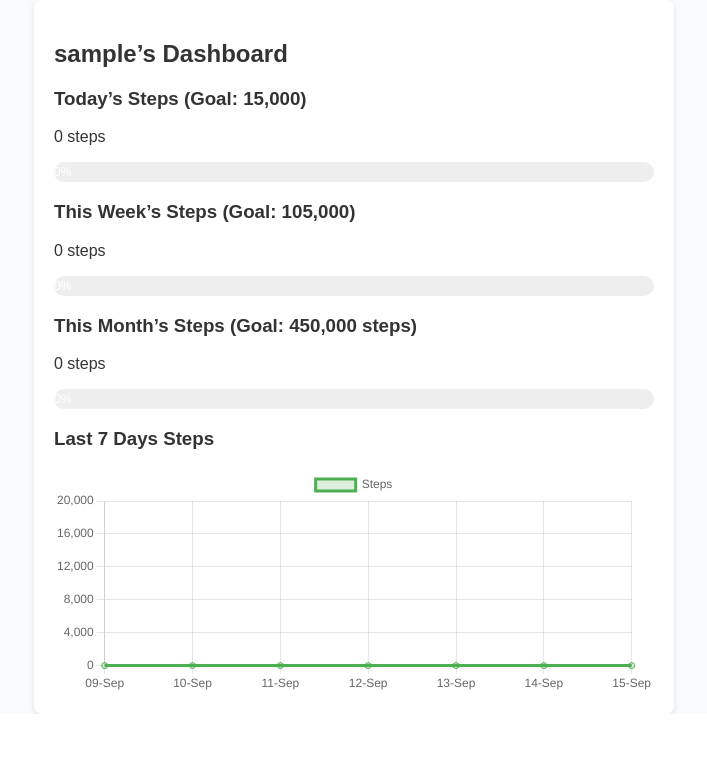
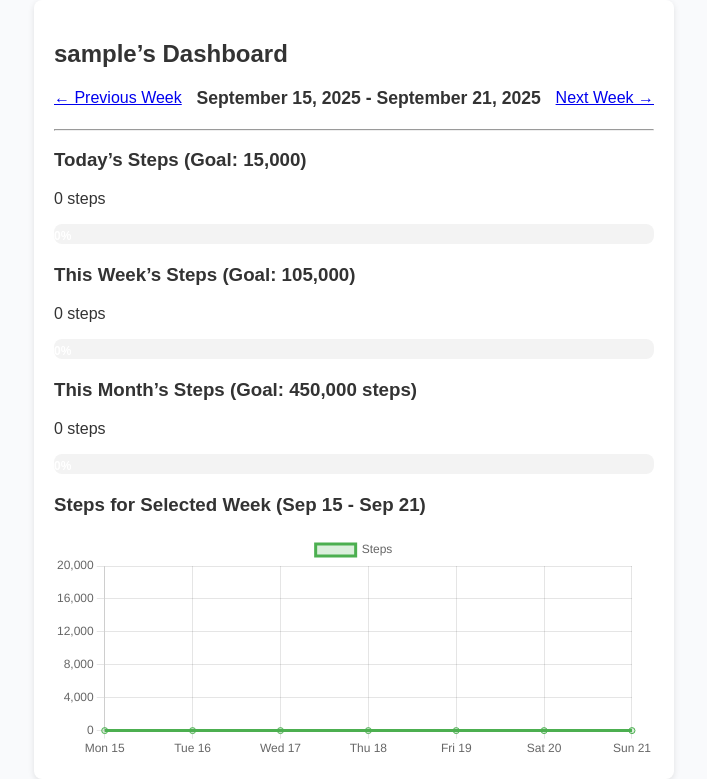
Before and after one commit to ThisisLogan/step-challenge, a Flask app: page /dashboard in a window 1280 px wide. Shown: the part 119-898 px from the top of the page, without its empty margins (286-993 px from the left). Before the commit the page ends 833 px from the top, so only its background shows below. Run offline with Flask 3, Linux system fonts and the light colour scheme; the visitor is signed in with stand-in values (Sample User, id 1); tables that the repository leaves empty hold one stand-in row (values such as "Sample post").

Commit message:
Add weekly dashboard viewing

```diff
--- a/app/app.py
+++ b/app/app.py
@@ -4,12 +4,12 @@
 import calendar
 from datetime import datetime, date, timedelta
 from sqlalchemy import func
-from zoneinfo import ZoneInfo  # Python 3.9+
+from zoneinfo import ZoneInfo
 
 SYDNEY_TZ = ZoneInfo("Australia/Sydney")
 
 app = Flask(__name__)
-app.secret_key = "supersecret"  # ⚠️ change in production
+app.secret_key = "supersecret"  # change this to a .env or something
 app.config["SQLALCHEMY_DATABASE_URI"] = "sqlite:///steps.db"
 db = SQLAlchemy(app)
 
@@ -54,67 +54,94 @@
         return redirect(url_for("login"))
 
     user_id = session["user_id"]
-    today = datetime.now(SYDNEY_TZ).date()  # Sydney date
-    daily_goal = 15000
-    days_in_month = calendar.monthrange(today.year, today.month)[1]
-    weekly_goal = daily_goal * 7
-    monthly_goal = daily_goal * days_in_month
+    user = User.query.get(user_id)
 
-    # Daily steps
+    # --- Date setup ---
+    today = datetime.now().date()
+    september_start = datetime(today.year, 9, 1).date()
+    september_end = datetime(today.year, 9, 30).date()
+
+    # Week navigation logic
+    week_start_str = request.args.get("week_start")
+    if week_start_str:
+        week_start = datetime.strptime(week_start_str, "%Y-%m-%d").date()
+    else:
+        # Default to current week's Monday, but not before Sept 1
+        week_start = max(today - timedelta(days=today.weekday()), september_start)
+
+    # Clamp week_start inside September
+    if week_start < september_start:
+        week_start = september_start
+    elif week_start > september_end:
+        week_start = september_end
+
+    week_end = min(week_start + timedelta(days=6), september_end)
+
+    # --- Query data for dashboard ---
+    # 1. Today's steps
     today_steps = (
         db.session.query(func.sum(Step.steps))
-        .filter(Step.user_id == user_id, Step.date == today.isoformat())
+        .filter(Step.user_id == user_id, Step.date == today)
         .scalar()
         or 0
     )
-    daily_percent = min(int(today_steps / daily_goal * 100), 100)
 
-    # Weekly steps
-    start_week = today - timedelta(days=6)
+    # 2. Week's steps
     week_steps = (
         db.session.query(func.sum(Step.steps))
-        .filter(Step.user_id == user_id)
-        .filter(Step.date >= start_week.isoformat(), Step.date <= today.isoformat())
+        .filter(Step.user_id == user_id, Step.date.between(week_start, week_end))
         .scalar()
         or 0
     )
-    weekly_percent = min(int(week_steps / weekly_goal * 100), 100)
 
-    # Monthly steps
-    month_prefix = today.strftime("%Y-%m")
+    # 3. Month's steps
     month_steps = (
         db.session.query(func.sum(Step.steps))
-        .filter(Step.user_id == user_id, Step.date.like(f"{month_prefix}%"))
+        .filter(
+            Step.user_id == user_id, Step.date.between(september_start, september_end)
+        )
         .scalar()
         or 0
     )
-    monthly_percent = min(int(month_steps / monthly_goal * 100), 100)
 
-    # Last 7 days for chart
-    last_7_days = []
+    # --- Progress percentages ---
+    daily_percent = min(int((today_steps / 15000) * 100), 100)
+    weekly_percent = min(int((week_steps / 105000) * 100), 100)
+    monthly_percent = min(int((month_steps / 450000) * 100), 100)
+
+    # --- Weekly data for chart ---
     labels = []
-    for i in range(6, -1, -1):
-        day = today - timedelta(days=i)
-        step_count = (
+    chart_data = []
+    current_day = week_start
+
+    while current_day <= week_end:
+        steps_for_day = (
             db.session.query(func.sum(Step.steps))
-            .filter(Step.user_id == user_id, Step.date == day.isoformat())
+            .filter(Step.user_id == user_id, Step.date == current_day)
             .scalar()
             or 0
         )
-        last_7_days.append(step_count)
-        labels.append(day.strftime("%d-%b"))
+        labels.append(current_day.strftime("%a %d"))
+        chart_data.append(steps_for_day)
+        current_day += timedelta(days=1)
 
     return render_template(
         "dashboard.html",
-        username=session["username"],
+        username=user.username,
+        today=today,
+        week_start=week_start,
+        week_end=week_end,
+        september_start=september_start,
+        september_end=september_end,
+        timedelta=timedelta,
         today_steps=today_steps,
         daily_percent=daily_percent,
         week_steps=week_steps,
         weekly_percent=weekly_percent,
         month_steps=month_steps,
         monthly_percent=monthly_percent,
-        last_7_days=last_7_days,
         labels=labels,
+        last_7_days=chart_data,
     )
 
 
--- a/app/templates/dashboard.html
+++ b/app/templates/dashboard.html
@@ -1,6 +1,30 @@
-{% extends "base.html" %} {% block content %}
+{% extends "base.html" %}
+{% block content %}
 <h2>{{ username }}’s Dashboard</h2>
 
+<!-- Week Navigation Controls -->
+<div class="week-navigation">
+  <a class="btn btn-outline-primary
+     {% if week_start <= september_start %}disabled{% endif %}"
+     href="{{ url_for('dashboard', week_start=(week_start - timedelta(days=7)).strftime('%Y-%m-%d')) }}">
+     &larr; Previous Week
+  </a>
+
+  <span class="current-week">
+    {{ week_start.strftime('%B %d, %Y') }} -
+    {{ (week_start + timedelta(days=6)).strftime('%B %d, %Y') }}
+  </span>
+
+  <a class="btn btn-outline-primary
+     {% if week_start + timedelta(days=7) > september_end or week_start + timedelta(days=7) > today %}disabled{% endif %}"
+     href="{{ url_for('dashboard', week_start=(week_start + timedelta(days=7)).strftime('%Y-%m-%d')) }}">
+     Next Week &rarr;
+  </a>
+</div>
+
+<hr class="mb-4">
+
+<!-- Daily Progress -->
 <h3>Today’s Steps (Goal: 15,000)</h3>
 <p>{{ today_steps }} steps</p>
 <div class="progress-container">
@@ -9,6 +33,7 @@
   </div>
 </div>
 
+<!-- Weekly Progress -->
 <h3>This Week’s Steps (Goal: 105,000)</h3>
 <p>{{ week_steps }} steps</p>
 <div class="progress-container">
@@ -17,6 +42,7 @@
   </div>
 </div>
 
+<!-- Monthly Progress -->
 <h3>This Month’s Steps (Goal: 450,000 steps)</h3>
 <p>{{ month_steps }} steps</p>
 <div class="progress-container">
@@ -25,7 +51,7 @@
   </div>
 </div>
 
-<h3>Last 7 Days Steps</h3>
+<h3>Steps for Selected Week ({{ week_start.strftime('%b %d') }} - {{ week_end.strftime('%b %d') }})</h3>
 <canvas id="stepsChart" width="400" height="150"></canvas>
 
 <script src="https://cdn.jsdelivr.net/npm/chart.js"></script>
@@ -54,4 +80,48 @@
       }
   });
 </script>
+
+<style>
+  /* Styling for progress bars */
+  .progress-container {
+    width: 100%;
+    background-color: #f3f3f3;
+    border-radius: 8px;
+    margin: 10px 0 20px;
+    overflow: hidden;
+  }
+
+  .progress-bar {
+    height: 25px;
+    text-align: center;
+    color: white;
+    line-height: 25px;
+    font-weight: bold;
+  }
+
+  .progress-bar.daily {
+    background-color: #4caf50;
+  }
+
+  .progress-bar.weekly {
+    background-color: #2196f3;
+  }
+
+  .progress-bar.monthly {
+    background-color: #ff9800;
+  }
+
+  /* Week navigation layout */
+  .week-navigation {
+    display: flex;
+    justify-content: space-between;
+    align-items: center;
+    margin-bottom: 20px;
+  }
+
+  .week-navigation .current-week {
+    font-weight: bold;
+    font-size: 1.1em;
+  }
+</style>
 {% endblock %}
--- a/docker-compose.yml
+++ b/docker-compose.yml
@@ -1,4 +1,3 @@
-version: "3.9"
 services:
   step-challenge:
     build: .
```
